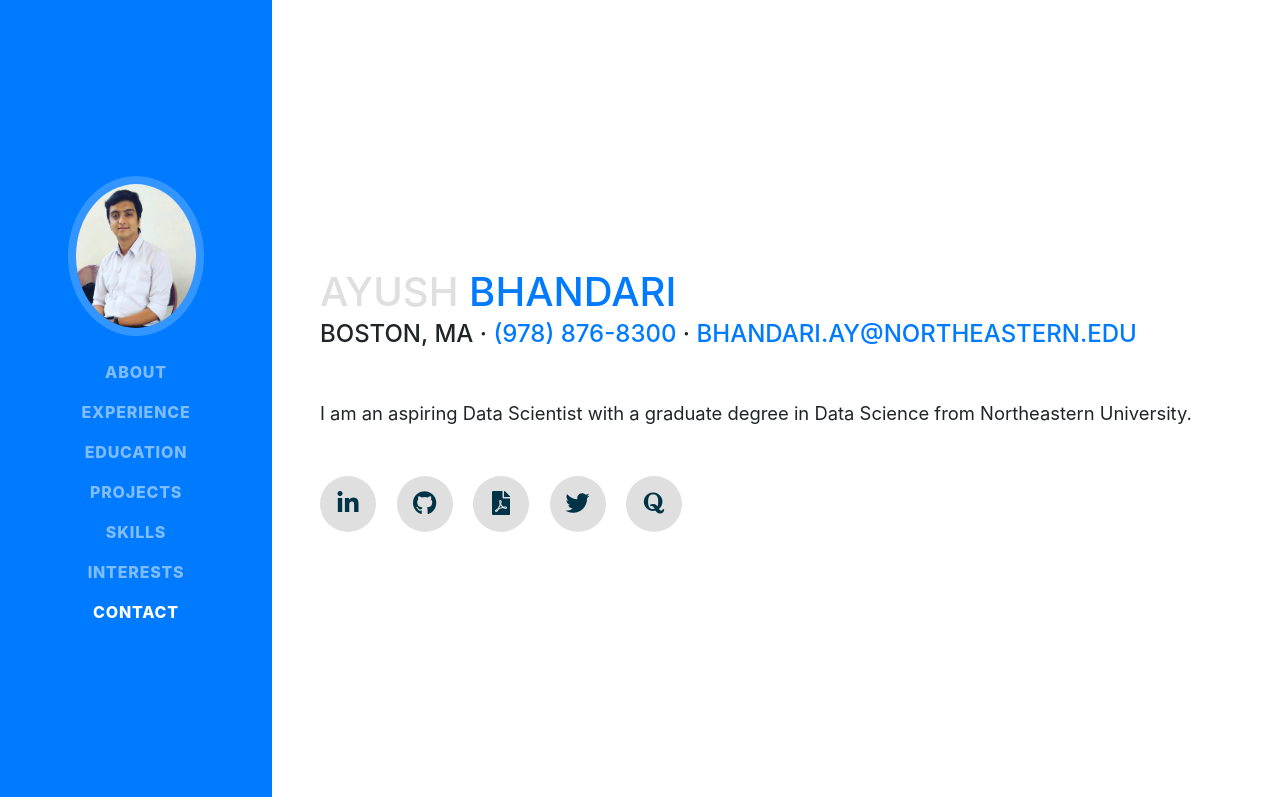
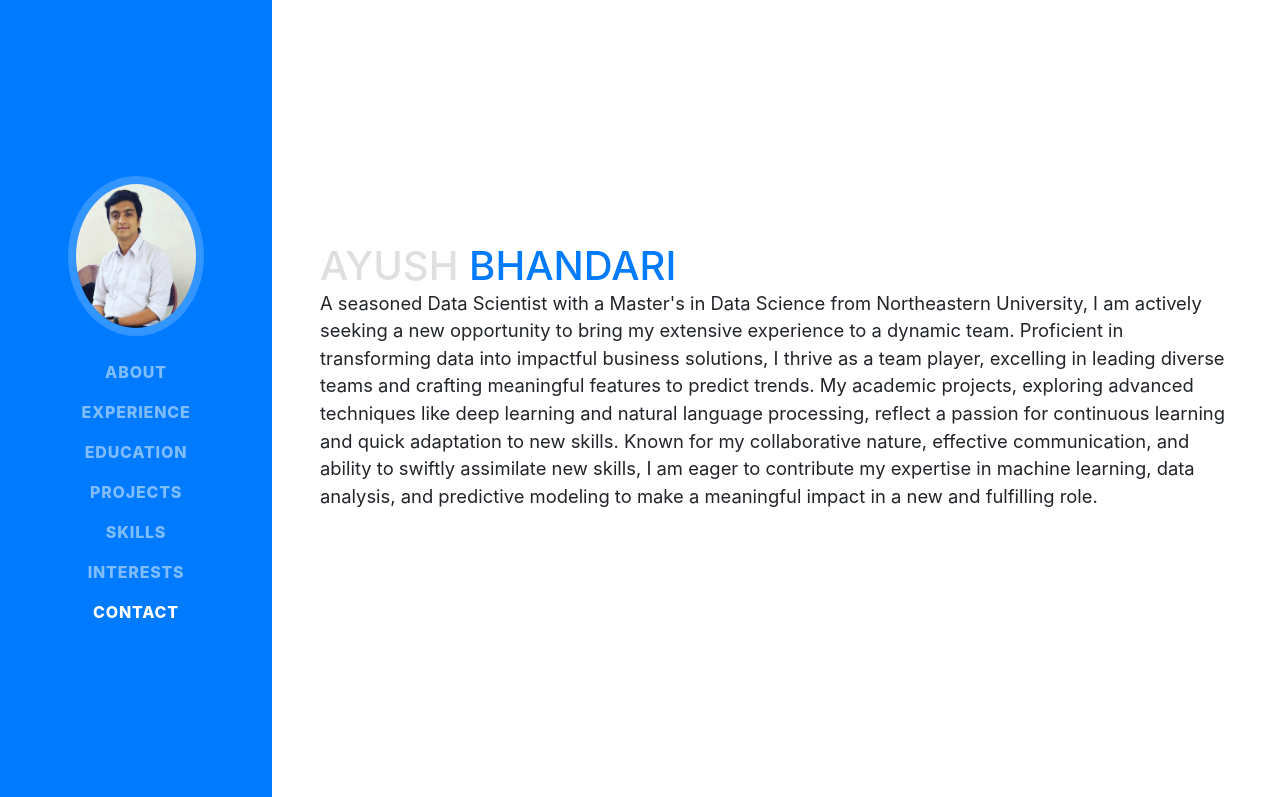
Before and after one commit to AyushPBhandari/AyushPBhandari.github.io, a website with bundled scripts: page index.html in a window 1280 px wide. Shown: the top 797 px of the page. Built offline with nearby package versions, Linux system fonts and the light colour scheme; a web font is replaced by a local one.

Commit message:
Made changes in main page

```diff
--- a/index.html
+++ b/index.html
@@ -68,27 +68,11 @@
         <h1 class="mb-0">Ayush
           <span class="text-primary">Bhandari</span>
         </h1>
-        <div class="subheading mb-5">Boston, MA · <a href="tel:+19788768300">(978) 876-8300</a> ·
-          <a href="mailto:bhandari.ay@northeastern.edu">bhandari.ay@northeastern.edu</a>
-        </div>
-        <p class="lead mb-5">I am an aspiring Data Scientist with a graduate degree in Data Science from Northeastern University.</p>
-        <div class="social-icons">
-          <a href="https://www.linkedin.com/in/bhandariay/">
-            <i class="fab fa-linkedin-in"></i>
-          </a>
-          <a href="https://www.github.com/AyushPBhandari/">
-            <i class="fab fa-github"></i>
-          </a>
-          <a href="data/Ayush_Bhandari_Resume.pdf" target="_blank">
-            <i class="fas fa-file-pdf" title="Resume (.pdf)"></i>
-          </a>
-          <a href="https://www.twitter.com/BhandariAy/">
-            <i class="fab fa-twitter"></i>
-          </a>
-          <a href="https://www.quora.com/profile/Ayush-Bhandari-3">
-            <i class="fab fa-quora"></i>
-          </a>
-        </div>
+        <p class="lead mb-5">A seasoned Data Scientist with a Master's in Data Science from Northeastern University, I am actively seeking a new opportunity to bring my extensive experience to a dynamic team.
+           Proficient in transforming data into impactful business solutions, I thrive as a team player, excelling in leading diverse teams and crafting meaningful features to predict trends.
+            My academic projects, exploring advanced techniques like deep learning and natural language processing, reflect a passion for continuous learning and quick adaptation to new skills.
+            Known for my collaborative nature, effective communication, and ability to swiftly assimilate new skills, I am eager to contribute my expertise in machine learning, data analysis,
+             and predictive modeling to make a meaningful impact in a new and fulfilling role.</p>
       </div>
     </section>
 
@@ -421,7 +405,7 @@
     <section class="resume-section p-3 p-lg-5 d-flex align-items-center" id="contact">
       <div class="w-100">
         <h2 class="mb-5">Contact</h2>
-        <p>I'm glad you made it this far! Reach out to me via email, text or tweet.</p>
+        <p>I'm glad you made it this far! Reach out to me via email, text or call.</p>
           <ul class="fa-ul mb-0">
             <li>
               <i class="fa-li fas fa-phone"></i>
@@ -432,16 +416,8 @@
               <a href="mailto:bhandari.ay@northeastern.edu">bhandari.ay@northeastern.edu</a>
             </li>
             <li>
-              <i class="fa-li fab fa-twitter"></i>
-              <a href="https://www.twitter.com/BhandariAy">BhandariAy</a>
-            </li>
-            <li>
               <i class="fa-li fab fa-linkedin-in"></i>
               <a href="https://www.linkedin.com/in/bhandariay/">bhandariay</a>
-            </li>
-            <li>
-              <i class="fa-li fab fa-quora"></i>
-              <a href="https://www.quora.com/profile/Ayush-Bhandari-3">Ayush-Bhandari-3</a>
             </li>
             <li>
               <i class="fa-li fab fa-github"></i>
```
